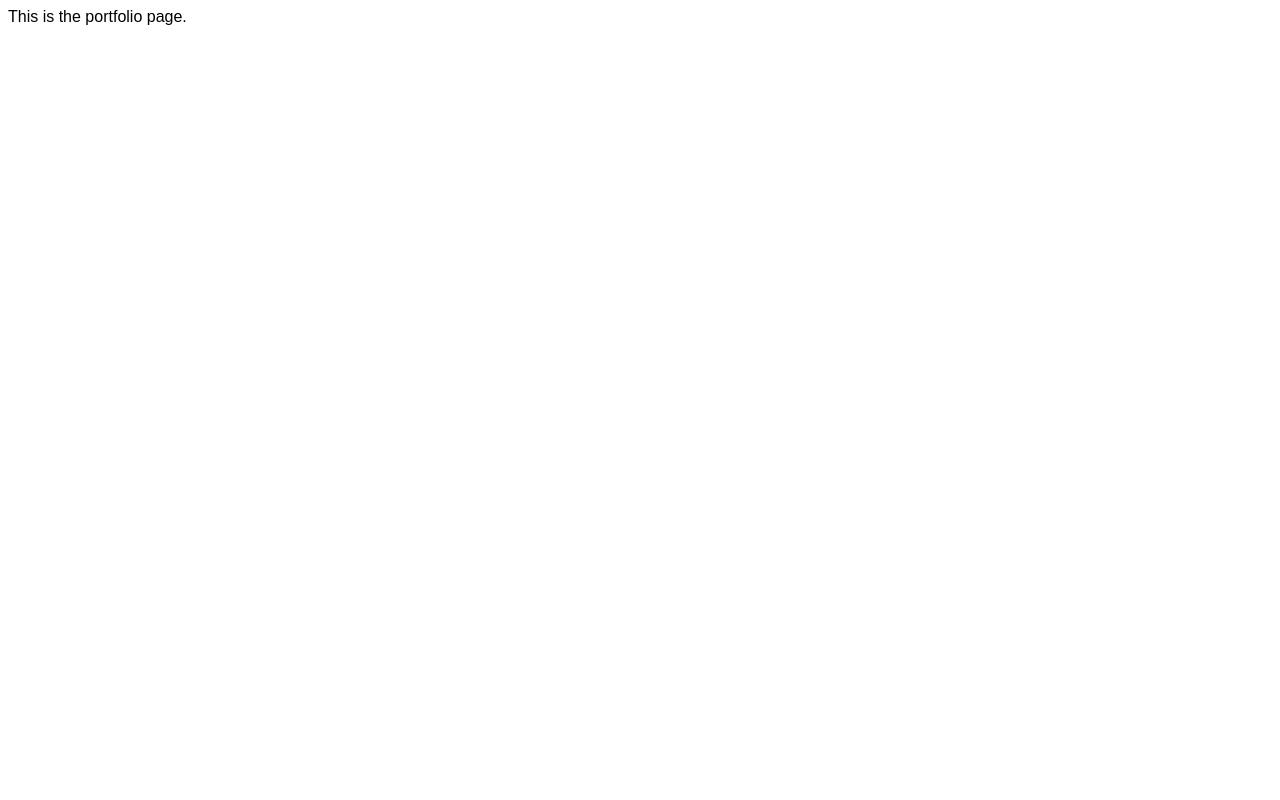
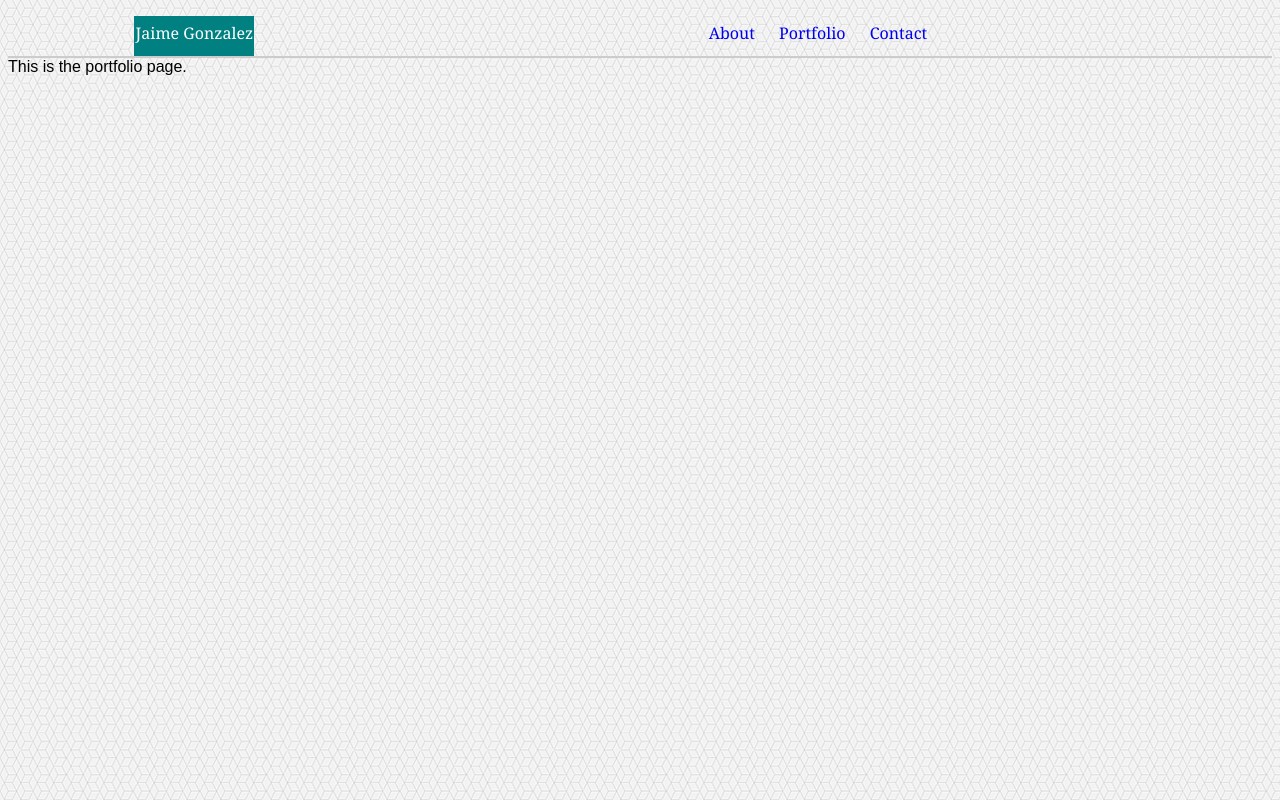
Before and after one commit to CurlyJoe71/Basic-Portfolio, a plain HTML site: page portfolio.html in a window 1280 px wide. Drawn offline with Linux system fonts and the light colour scheme.

Commit message:
updated files, including contact.html

```diff
--- a/assets/css/style.css
+++ b/assets/css/style.css
@@ -1,6 +1,13 @@
 html {
     font-family: Arial, 'Helvetica Neue', Helvetica, sans-serif;
+    background-image: url(/assets/images/qbkls.png);
+
 }
+
+a:hover {
+    background-color: #ffb43c;
+}
+
 header {
     height: 40px;
     line-height: 35px;
@@ -26,12 +33,14 @@ header div.logo {
 .nav-menu {
     color: grey;
     margin-left: 25%;
+    text-align: center;
 }
 
 .nav-menu li {
     display: inline-block;
     margin-left: 10px;
-    text-align: right;
+    margin-right: 10px;
+    text-align: center;
 }
 
 .profile_pic {
--- a/portfolio.html
+++ b/portfolio.html
@@ -7,6 +7,18 @@
     <meta http-equiv="X-UA-Compatible" content="ie=edge">
     <title>My Portfolio</title>
 </head>
+<header>
+        <div class="logo">Jaime Gonzalez</div>
+        <div>
+            <nav class="nav-menu">
+                <ul>
+                    <a href="index.html"><li>About</li></a>
+                    <a href="Portfolio.html"><li>Portfolio</li></a>
+                    <a href="Contact.html"><li>Contact</li></a>
+                </ul>
+            </nav>
+        </div>
+    </header>
 <body>
     This is the portfolio page.
 </body>
```
Also changed, not shown: assets/images/qbkls.png (added).
